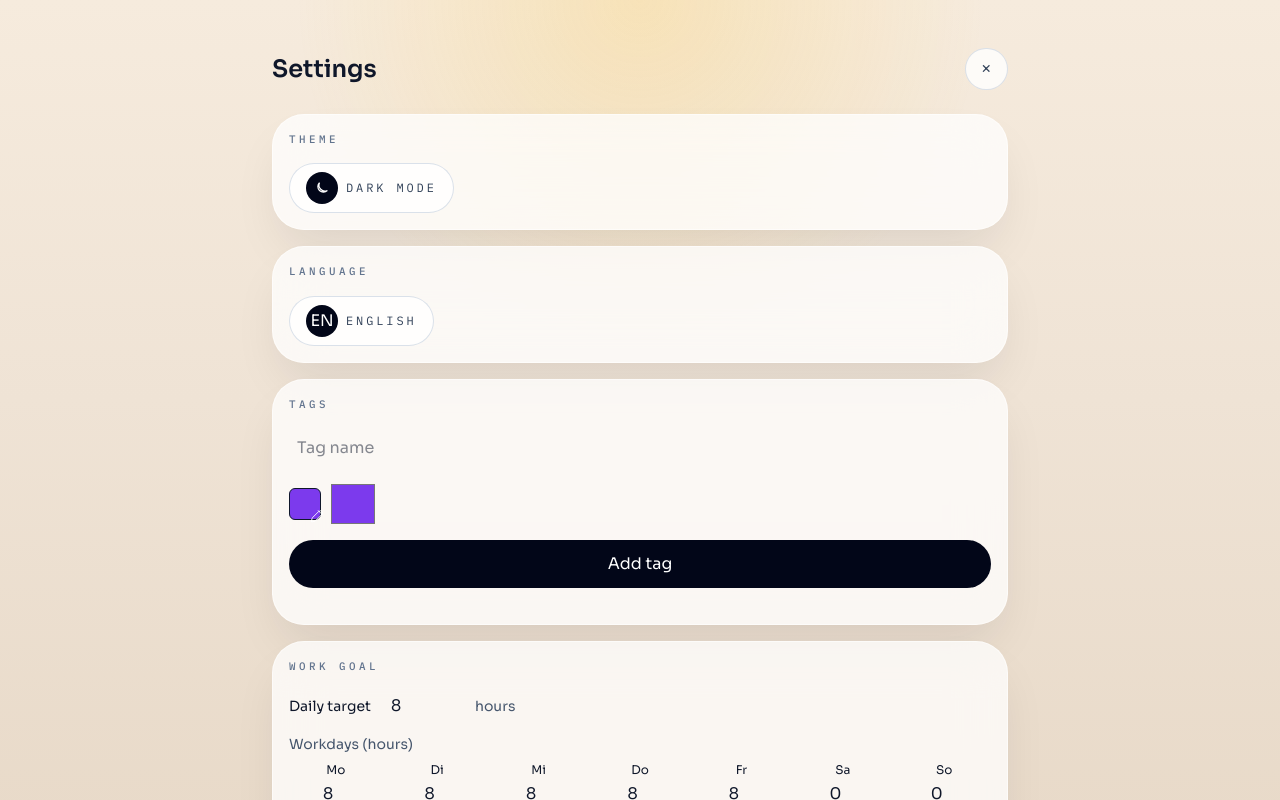
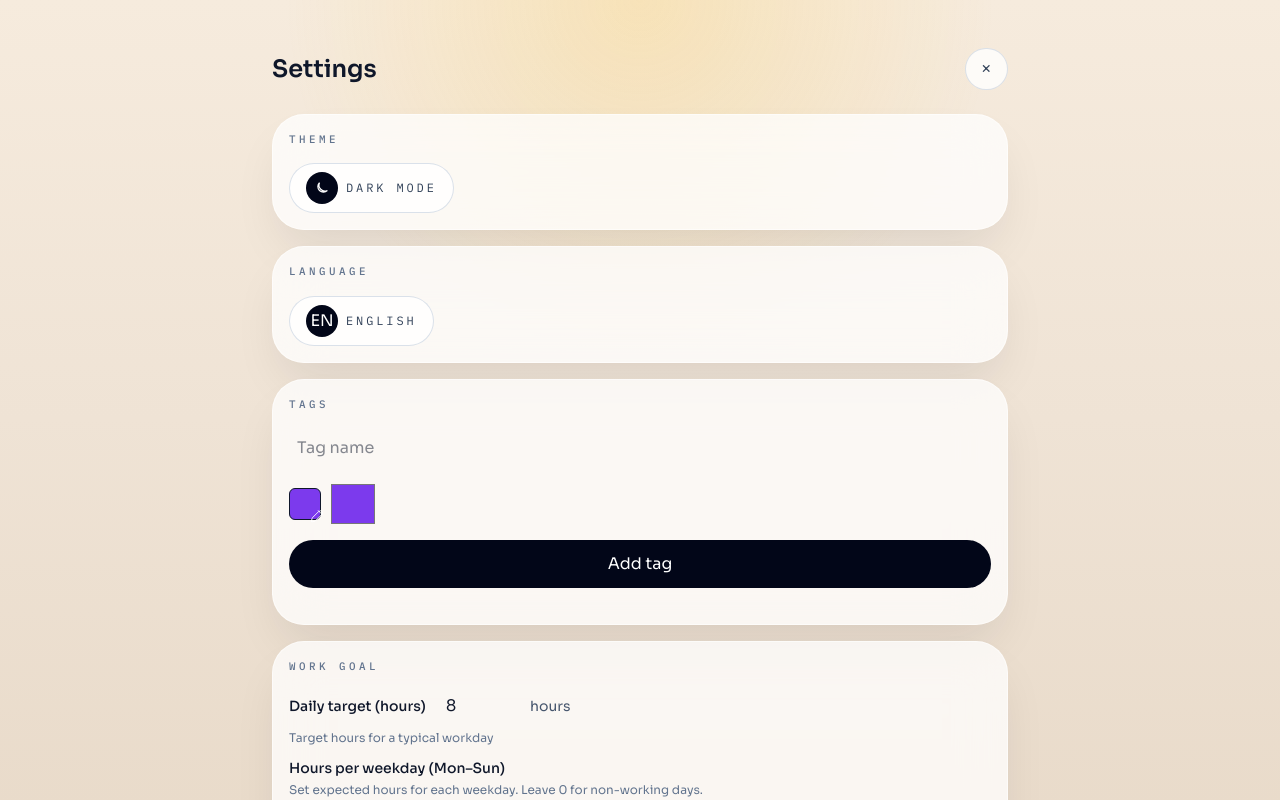
Before and after one commit to Henrikbch1/time-tracker, a React (Vite) app in the folder frontend/: page / in a window 1280 px wide. Both pictures are taken after a click on the button "Settings". Shown: the top 800 px of the page. Built offline with nearby package versions, Linux system fonts and the light colour scheme.

Commit message:
feat: enhance Settings component with improved labels and help text for daily goals and workdays

```diff
--- a/frontend/src/components/Settings.tsx
+++ b/frontend/src/components/Settings.tsx
@@ -127,14 +127,18 @@ export default function Settings({ theme, setTheme, language, setLanguage, tags,
       <section className="surface mb-4 p-4">
         <p className="eyebrow">{t('workGoalSection', language)}</p>
         <div className="mt-4 flex flex-col gap-3">
-          <div className="flex items-center gap-3">
-            <label className="text-sm">{t('dailyGoalLabel', language)}</label>
-            <input type="number" min={0} max={24} value={goalHours} onChange={(e) => setGoalHours(Number(e.target.value) || 0)} className="w-20 rounded px-2 py-1" />
-            <span className="text-sm text-slate-600">{t('hours', language)}</span>
+          <div className="flex flex-col gap-2">
+            <div className="flex items-center gap-3">
+              <label className="text-sm font-medium">{t('dailyGoalLabel', language)}</label>
+              <input type="number" min={0} max={24} value={goalHours} onChange={(e) => setGoalHours(Number(e.target.value) || 0)} className="w-20 rounded px-2 py-1" />
+              <span className="text-sm text-slate-600">{t('hours', language)}</span>
+            </div>
+            <div className="text-xs text-slate-500 dark:text-slate-400">{t('dailyGoalHelp', language)}</div>
           </div>
 
           <div>
-            <p className="text-sm text-slate-600">{t('workdaysLabel', language)}</p>
+            <p className="text-sm font-medium">{t('workdaysLabel', language)}</p>
+            <div className="text-xs text-slate-500 dark:text-slate-400 mt-1">{t('workdaysHelp', language)}</div>
             <div className="mt-2 grid grid-cols-7 gap-2">
               {['mon','tue','wed','thu','fri','sat','sun'].map((k, i) => (
                 <div key={k} className="flex flex-col items-center">
--- a/frontend/src/i18n.ts
+++ b/frontend/src/i18n.ts
@@ -64,8 +64,10 @@ const strings = {
     tagsSummary: 'Tags summary',
     noTagsYet: 'No tag-based totals yet',
     workGoalSection: 'Work goal',
-    dailyGoalLabel: 'Daily target',
-    workdaysLabel: 'Workdays (hours)',
+    dailyGoalLabel: 'Daily target (hours)',
+    dailyGoalHelp: 'Target hours for a typical workday',
+    workdaysLabel: 'Hours per weekday (Mon–Sun)',
+    workdaysHelp: 'Set expected hours for each weekday. Leave 0 for non-working days.',
     hours: 'hours',
     save: 'Save',
   },
@@ -132,8 +134,10 @@ const strings = {
     tagsSummary: 'Tag-Übersicht',
     noTagsYet: 'Noch keine tag-basierten Summen',
     workGoalSection: 'Arbeitsziel',
-    dailyGoalLabel: 'Tägliches Ziel',
-    workdaysLabel: 'Arbeitstage (Stunden)',
+    dailyGoalLabel: 'Tägliches Ziel (Stunden)',
+    dailyGoalHelp: 'Zielstunden für einen typischen Arbeitstag',
+    workdaysLabel: 'Stunden pro Wochentag (Mo–So)',
+    workdaysHelp: 'Erwarte Stunden pro Wochentag einstellen. Für freie Tage 0 eintragen.',
     hours: 'Stunden',
     save: 'Speichern',
   },
```
